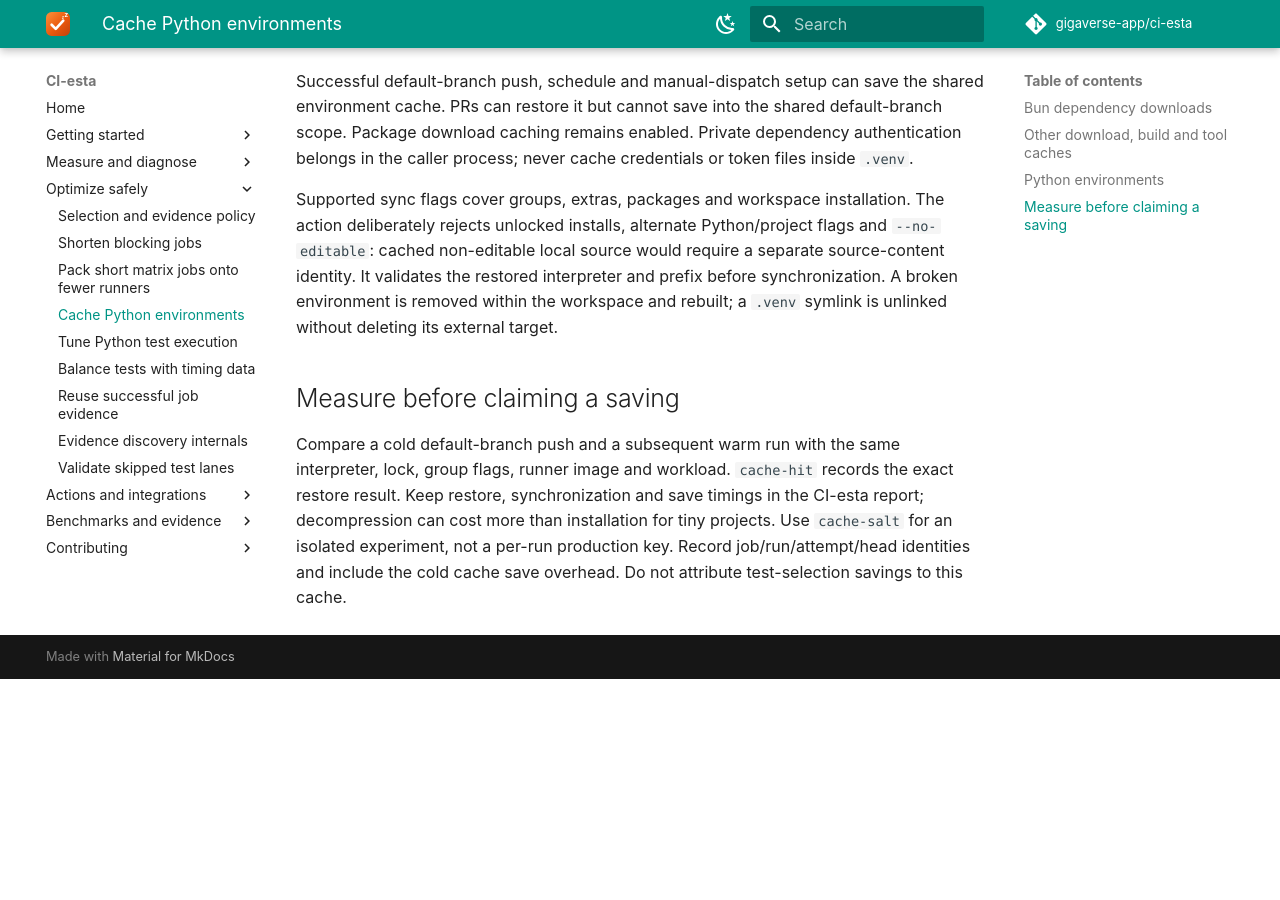
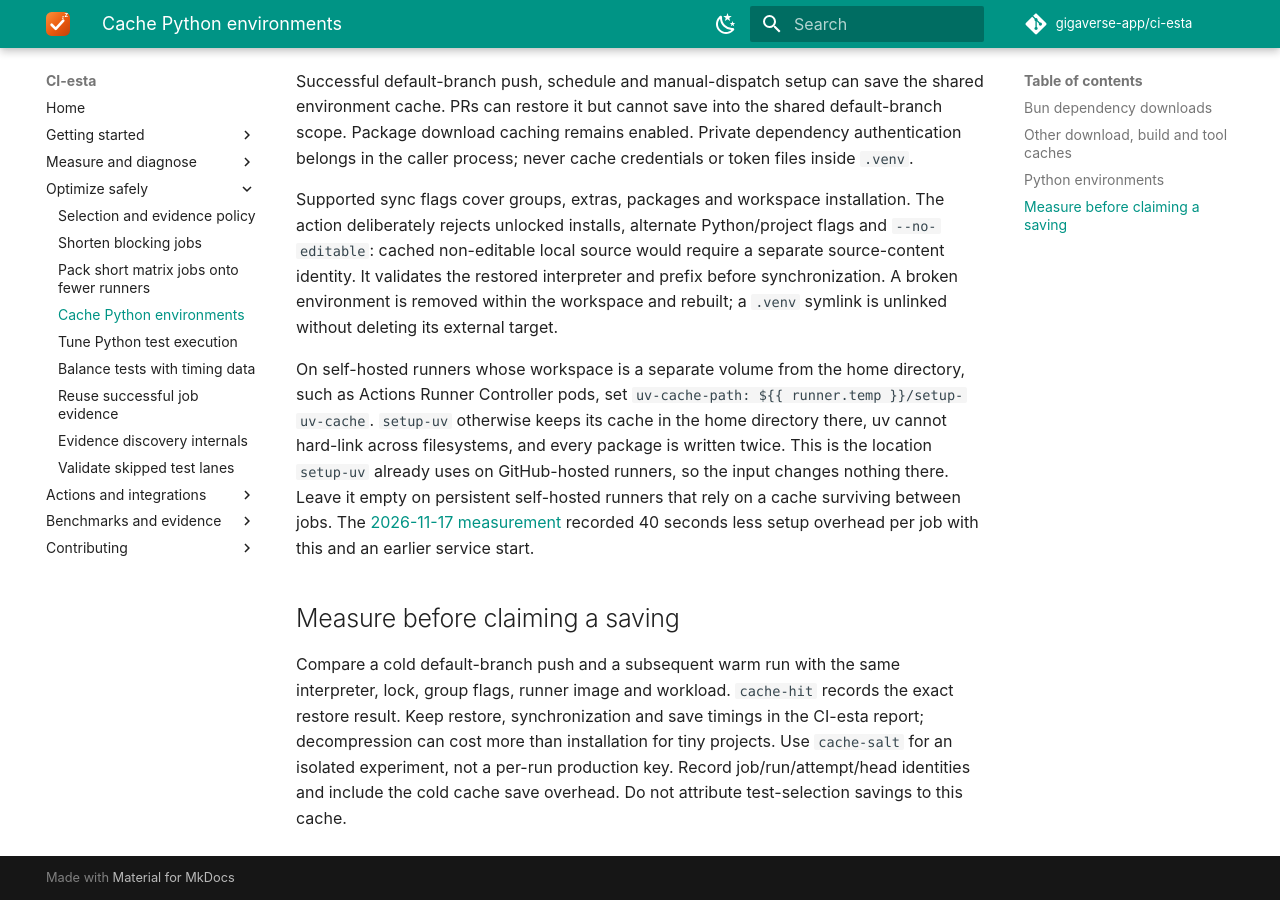
Before and after one commit to gigaverse-app/ci-esta, an MkDocs documentation site: the page built from docs/environment-cache.md, in a window 1280 px wide and 900 px high, scrolled down 2807 px. Built offline with MkDocs 1.6.1 and Material for MkDocs 9.7.7, drawn with Linux system fonts in a browser that asks for light colours; comment, search, counter and statistics services are not loaded; before the commit the page ends 3486 px from its top, so only the background shows below that.

Commit message:
docs(cache): record the self-hosted disk measurement and service ordering
Co-Authored-By: Claude Fable 5.2 <noreply@anthropic.com>

```diff
--- a/docs/environment-cache.md
+++ b/docs/environment-cache.md
@@ -136,6 +136,17 @@ source-content identity. It validates the restored interpreter and prefix before
 synchronization. A broken environment is removed within the workspace and rebuilt;
 a `.venv` symlink is unlinked without deleting its external target.
 
+On self-hosted runners whose workspace is a separate volume from the home
+directory, such as Actions Runner Controller pods, set
+`uv-cache-path: ${{ runner.temp }}/setup-uv-cache`. `setup-uv` otherwise keeps
+its cache in the home directory there, uv cannot hard-link across filesystems,
+and every package is written twice. This is the location `setup-uv` already
+uses on GitHub-hosted runners, so the input changes nothing there. Leave it
+empty on persistent self-hosted runners that rely on a cache surviving between
+jobs. The [2026-11-17 measurement](benchmarks/2026-11-17-self-hosted-disk.md)
+recorded 40 seconds less setup overhead per job with this and an earlier
+service start.
+
 ## Measure before claiming a saving
 
 Compare a cold default-branch push and a subsequent warm run with the same
--- a/mkdocs.yml
+++ b/mkdocs.yml
@@ -88,6 +88,7 @@ extra:
   - docs/benchmarks/2026-10-23-critical-execution.md
   - docs/benchmarks/2026-10-23-toolkit.md
   - docs/benchmarks/2026-10-23-windows-saleor.md
+  - docs/benchmarks/2026-11-17-self-hosted-disk.md
   - docs/bun-test-selection.md
   - docs/dependency-declarations.md
   - docs/ci-optimization.md
@@ -150,6 +151,7 @@ nav:
   - Toolkit adoption and critical paths: docs/benchmarks/2026-10-23-toolkit.md
   - Parallel conformance test results: docs/benchmarks/2026-10-23-critical-execution.md
   - Windows and Saleor bottleneck fixes: docs/benchmarks/2026-10-23-windows-saleor.md
+  - Self-hosted runner disk writes: docs/benchmarks/2026-11-17-self-hosted-disk.md
 - Contributing:
   - Development setup: CONTRIBUTING.md
   - Releasing: RELEASING.md
```
Also changed, not shown: actions/service-container/README.md (+7 -0 lines), docs/benchmarks/2026-11-17-self-hosted-disk.md (added, +68 -0 lines), 1 other file.
